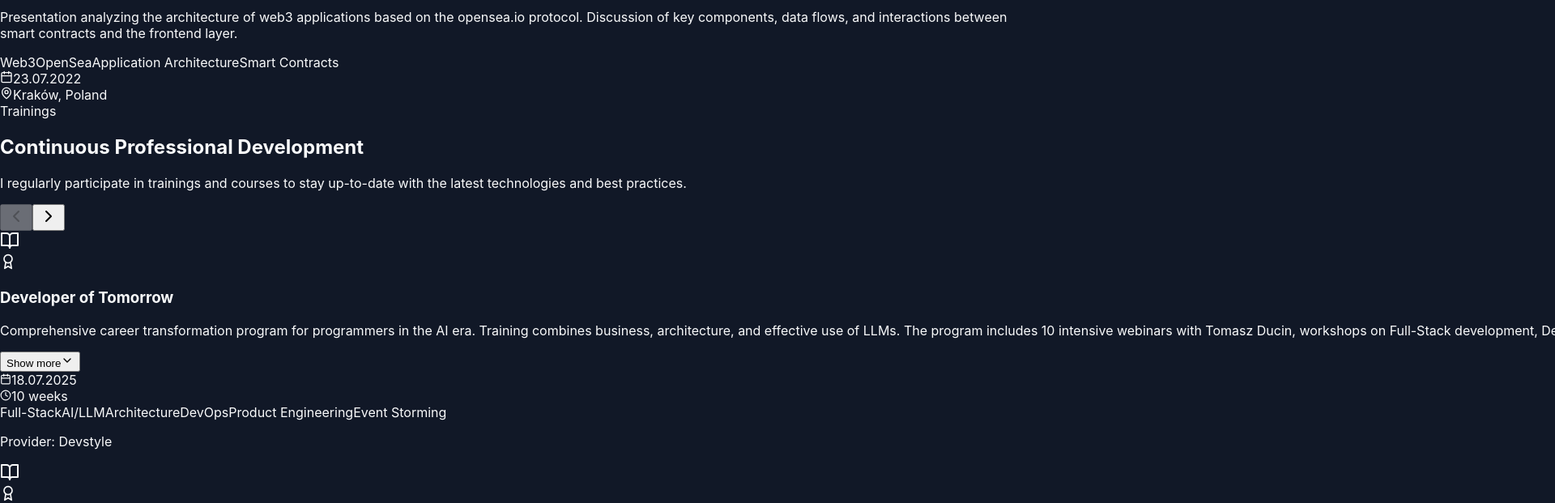
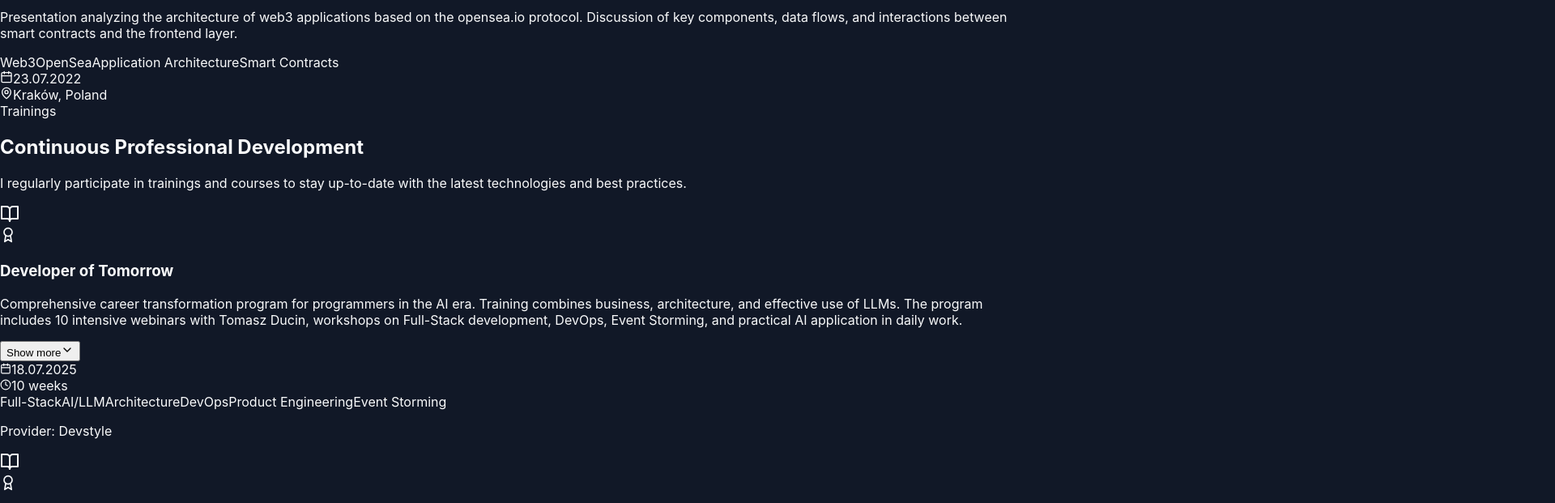
Before and after one commit to sebastianstrzalkowski/cv-website, a React (Create React App) app: page / in a window 1280 px wide. Shown: the part 9020-9641 px from the top of the page at 81% size, 1920 px wide, since content can reach past the window. Built offline with nearby package versions, Linux system fonts and the light colour scheme.

Commit message:
Fix colors and remove scroll

```diff
--- a/src/components/sections/Trainings.jsx
+++ b/src/components/sections/Trainings.jsx
@@ -1,12 +1,11 @@
 import React, { useState } from 'react';
-import { BookOpen, Calendar, Award, Clock, ChevronDown, ChevronUp, ChevronLeft, ChevronRight } from 'lucide-react';
+import { BookOpen, Calendar, Award, Clock, ChevronDown, ChevronUp } from 'lucide-react';
 import { useTranslation } from 'react-i18next';
 import developerData from '../../data/developerData';
 
 const Trainings = () => {
   const { t } = useTranslation();
   const [expandedItems, setExpandedItems] = useState({});
-  const [currentSlide, setCurrentSlide] = useState(0);
 
   const toggleExpanded = (index) => {
     setExpandedItems(prev => ({
@@ -21,91 +20,25 @@ const Trainings = () => {
 
   const trainings = developerData.trainings || [];
 
-  // Responsive slides per view
-  const getSlidesPerView = () => {
-    if (typeof window === 'undefined') return 3;
-    if (window.innerWidth < 768) return 1; // mobile
-    if (window.innerWidth < 1024) return 2; // tablet
-    return 3; // desktop
-  };
+  return (
+    <section id="trainings" className="py-20 bg-gray-900 text-white p-4 relative">
+      {/* Background accents */}
+      <div className="absolute top-0 left-1/3 w-96 h-96 bg-green-500 rounded-full opacity-10 blur-3xl"></div>
 
-  const [slidesPerView, setSlidesPerView] = useState(getSlidesPerView);
-  const maxSlide = Math.max(0, trainings.length - slidesPerView);
-
-  const nextSlide = () => {
-    setCurrentSlide(prev => Math.min(prev + 1, maxSlide));
-  };
-
-  const prevSlide = () => {
-    setCurrentSlide(prev => Math.max(prev - 1, 0));
-  };
-
-  // Handle window resize
-  React.useEffect(() => {
-    const handleResize = () => {
-      const newSlidesPerView = getSlidesPerView();
-      setSlidesPerView(newSlidesPerView);
-      setCurrentSlide(prev => Math.min(prev, Math.max(0, trainings.length - newSlidesPerView)));
-    };
-
-    window.addEventListener('resize', handleResize);
-    return () => window.removeEventListener('resize', handleResize);
-  }, [trainings.length]);
-
-  return (
-    <section id="trainings" className="py-20 bg-gray-800 text-white p-4 relative">
-      {/* Background accents */}
-      <div className="absolute top-0 left-0 w-96 h-96 bg-green-500 rounded-full opacity-5 blur-3xl"></div>
-
-      <div className="container mx-auto max-w-5xl relative z-10">
+      <div className="container mx-auto relative z-10">
         <div className="text-center mb-12">
-          <span className="inline-block bg-green-500 bg-opacity-20 text-green-400 px-4 py-1 rounded-full text-sm font-medium mb-4">{t('trainings.title')}</span>
+          <span className="inline-block bg-green-400 bg-opacity-30 text-green-300 px-4 py-1 rounded-full text-sm font-medium mb-4">{t('trainings.title')}</span>
           <h2 className="text-3xl md:text-4xl font-bold">{t('trainings.subtitle')}</h2>
           <p className="text-gray-300 mt-4 max-w-xl mx-auto">{t('trainings.description')}</p>
         </div>
 
-        <div className="relative">
-          {/* Navigation buttons */}
-          {trainings.length > slidesPerView && (
-            <>
-              <button
-                onClick={prevSlide}
-                disabled={currentSlide === 0}
-                className="absolute left-0 top-1/2 -translate-y-1/2 -translate-x-4 z-10 bg-green-500 hover:bg-green-600 disabled:bg-gray-600 disabled:cursor-not-allowed text-white p-2 rounded-full transition-colors"
-              >
-                <ChevronLeft size={24} />
-              </button>
-              <button
-                onClick={nextSlide}
-                disabled={currentSlide >= maxSlide}
-                className="absolute right-0 top-1/2 -translate-y-1/2 translate-x-4 z-10 bg-green-500 hover:bg-green-600 disabled:bg-gray-600 disabled:cursor-not-allowed text-white p-2 rounded-full transition-colors"
-              >
-                <ChevronRight size={24} />
-              </button>
-            </>
-          )}
-
-          {/* Slider container */}
-          <div className="overflow-hidden">
+        <div className="grid md:grid-cols-2 lg:grid-cols-3 gap-8">
+          {trainings.map((training, index) => (
             <div
-              className="flex transition-transform duration-300 ease-in-out"
-              style={{
-                transform: `translateX(-${currentSlide * 100}%)`,
-                width: `${Math.ceil(trainings.length / slidesPerView) * 100}%`
-              }}
+              key={index}
+              className="bg-gray-800 bg-opacity-90 rounded-xl overflow-hidden shadow-xl border border-gray-700 transition-all duration-300 hover:transform hover:scale-105 hover:shadow-green-900 hover:shadow-lg group"
             >
-              {Array.from({ length: Math.ceil(trainings.length / slidesPerView) }).map((_, slideIndex) => (
-                <div key={slideIndex} className="flex gap-6 w-full flex-shrink-0">
-                  {trainings.slice(slideIndex * slidesPerView, (slideIndex + 1) * slidesPerView).map((training, cardIndex) => {
-                    const actualIndex = slideIndex * slidesPerView + cardIndex;
-                    return (
-                      <div
-                        key={actualIndex}
-                        className={`bg-gray-900 rounded-xl overflow-hidden shadow-lg border border-gray-700 hover:border-green-500 transition-all duration-300 group ${
-                          slidesPerView === 1 ? 'w-full' :
-                          slidesPerView === 2 ? 'w-1/2' : 'w-1/3'
-                        }`}
-                      >
+              <div className="bg-gradient-to-r from-green-400 to-teal-400 h-2"></div>
               <div className="p-6">
                 <div className="flex items-start justify-between mb-4">
                   <div className="bg-green-500 bg-opacity-20 p-3 rounded-lg">
@@ -121,15 +54,15 @@ const Trainings = () => {
                 </h3>
 
                 <div className="mb-4">
-                  <p className={`text-gray-400 text-sm ${!expandedItems[actualIndex] && isLongDescription(training.description) ? 'line-clamp-3' : ''}`}>
+                  <p className={`text-gray-400 text-sm ${!expandedItems[index] && isLongDescription(training.description) ? 'line-clamp-3' : ''}`}>
                     {training.description}
                   </p>
                   {isLongDescription(training.description) && (
                     <button
-                      onClick={() => toggleExpanded(actualIndex)}
+                      onClick={() => toggleExpanded(index)}
                       className="text-green-400 hover:text-green-300 text-sm mt-2 flex items-center gap-1 transition-colors"
                     >
-                      {expandedItems[actualIndex] ? (
+                      {expandedItems[index] ? (
                         <>
                           {t('trainings.showLess') || 'Zwiń'}
                           <ChevronUp size={16} />
@@ -162,7 +95,7 @@ const Trainings = () => {
                   {training.skills && training.skills.map((skill, skillIndex) => (
                     <span
                       key={skillIndex}
-                      className="bg-gray-800 text-green-400 px-2 py-1 rounded text-xs font-medium"
+                      className="bg-gray-700 px-2 py-1 rounded text-xs text-green-300"
                     >
                       {skill}
                     </span>
@@ -176,29 +109,9 @@ const Trainings = () => {
                     </p>
                   </div>
                 )}
-                      </div>
-                      </div>
-                    );
-                  })}
-                </div>
-              ))}
+              </div>
             </div>
-          </div>
-
-          {/* Slide indicators */}
-          {trainings.length > slidesPerView && (
-            <div className="flex justify-center mt-8 space-x-2">
-              {Array.from({ length: maxSlide + 1 }).map((_, index) => (
-                <button
-                  key={index}
-                  onClick={() => setCurrentSlide(index)}
-                  className={`w-3 h-3 rounded-full transition-colors ${
-                    currentSlide === index ? 'bg-green-500' : 'bg-gray-600'
-                  }`}
-                />
-              ))}
-            </div>
-          )}
+          ))}
         </div>
       </div>
     </section>
```
